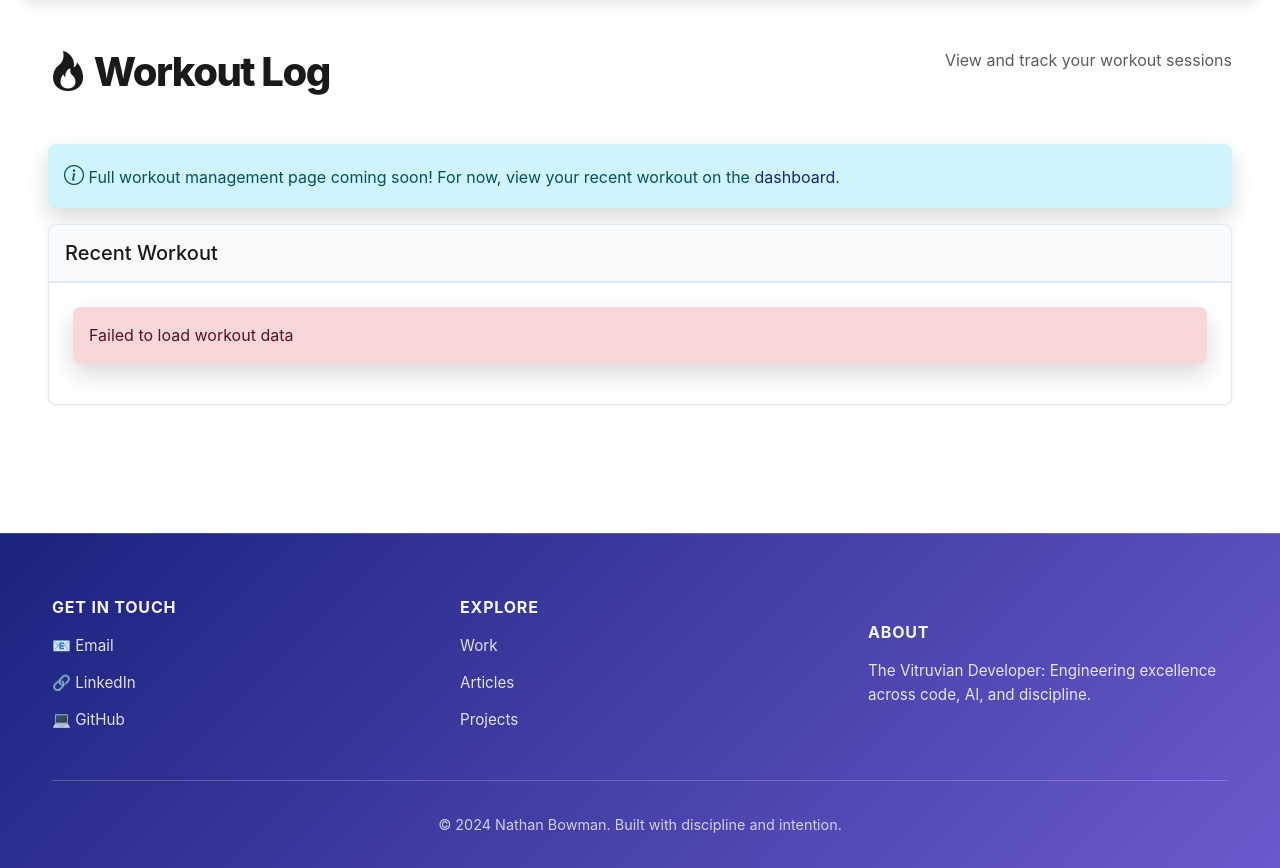
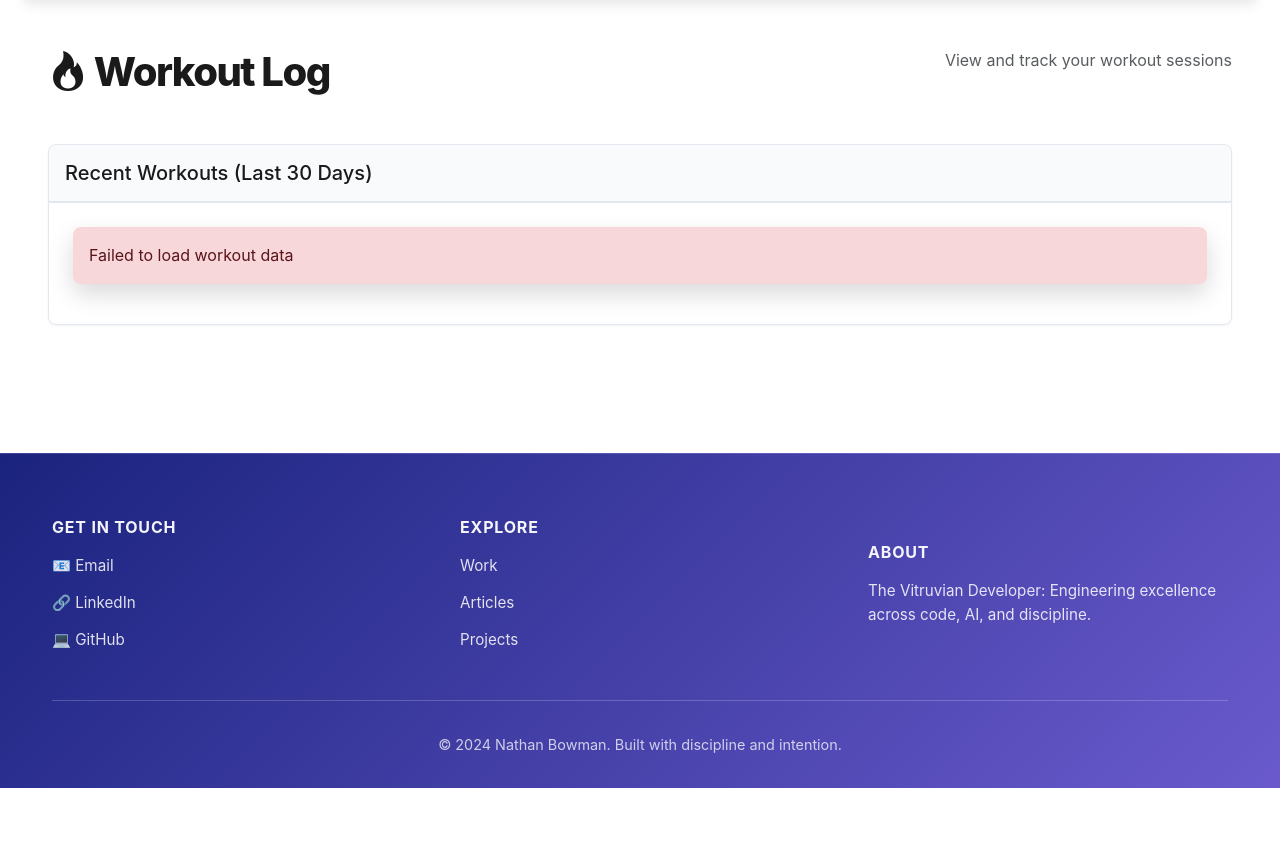
Before and after one commit to nbowman189/vitruvian-developer, a Flask app: template website/templates/workout_workouts.html in a window 1280 px wide. Shown: the part 161-1029 px from the top of the page. After the commit the page ends 949 px from the top, so only its background shows below. Run offline with Flask 3, Linux system fonts and the light colour scheme; the template is opened without the code that fills it, so the values that code supplies are empty; some libraries are stand-ins or nearby versions.

Commit message:
Fix workout page: use notes field instead of non-existent name field
Fixed workout page loading failure and improved display:

API Fix:
- Changed workout.name to workout.notes in /recent endpoint
- WorkoutSession model doesn't have 'name' field, uses 'notes' instead

Workout Page Improvements:
- Changed from single recent workout to table of last 30 workouts
- Shows date, type (with badge), duration, and notes for each workout
- Uses proper API endpoint /api/workouts with pagination
- Better data presentation with table format

Now displays all 27 imported workout sessions with full details.

🤖 Generated with [Claude Code](https://claude.com/claude-code)

Co-Authored-By: Claude Sonnet 4.5 <noreply@anthropic.com>

```diff
--- a/website/api/workout.py
+++ b/website/api/workout.py
@@ -608,7 +608,7 @@ def get_recent_workout():
 
     return success_response(
         data={
-            'name': workout.name or workout.session_type.value.replace('_', ' ').title(),
+            'name': workout.notes or workout.session_type.value.replace('_', ' ').title(),
             'duration': workout.duration_minutes,
             'date': workout.session_date.isoformat() if workout.session_date else None
         },
--- a/website/templates/workout_workouts.html
+++ b/website/templates/workout_workouts.html
@@ -18,21 +18,17 @@
         <p class="text-muted">View and track your workout sessions</p>
     </section>
 
-    <!-- Coming Soon Notice -->
-    <div class="alert alert-info">
-        <i class="bi bi-info-circle"></i> Full workout management page coming soon!
-        For now, view your recent workout on the <a href="/dashboard">dashboard</a>.
-    </div>
-
-    <!-- Recent Workout Card -->
+    <!-- Recent Workouts List -->
     <div class="card">
         <div class="card-header">
-            <h5 class="card-title mb-0">Recent Workout</h5>
+            <h5 class="card-title mb-0">Recent Workouts (Last 30 Days)</h5>
         </div>
-        <div class="card-body" id="recent-workout-content">
-            <div class="text-center py-4">
-                <div class="spinner-border text-primary" role="status">
-                    <span class="visually-hidden">Loading...</span>
+        <div class="card-body">
+            <div id="workouts-list-container">
+                <div class="text-center py-4">
+                    <div class="spinner-border text-primary" role="status">
+                        <span class="visually-hidden">Loading...</span>
+                    </div>
                 </div>
             </div>
         </div>
@@ -44,33 +40,63 @@
 <script src="/static/js/common.js"></script>
 <script>
 document.addEventListener('DOMContentLoaded', async function() {
+    await loadWorkouts();
+});
+
+async function loadWorkouts() {
     try {
-        const response = await API.get('/api/workouts/recent');
-        const workout = response.data;
+        const response = await API.get('/api/workouts?per_page=30&sort=desc');
+        const workouts = response.data;
 
-        const content = document.getElementById('recent-workout-content');
-        content.innerHTML = `
-            <div class="row">
-                <div class="col-md-4">
-                    <h6>Workout</h6>
-                    <p>${workout.name || 'N/A'}</p>
-                </div>
-                <div class="col-md-4">
-                    <h6>Date</h6>
-                    <p>${workout.date ? DateUtils.formatDateDisplay(workout.date) : 'N/A'}</p>
-                </div>
-                <div class="col-md-4">
-                    <h6>Duration</h6>
-                    <p>${workout.duration ? workout.duration + ' mins' : 'N/A'}</p>
-                </div>
+        const container = document.getElementById('workouts-list-container');
+
+        if (!workouts || workouts.length === 0) {
+            container.innerHTML = '<p class="text-muted text-center">No workouts found</p>';
+            return;
+        }
+
+        let tableHTML = `
+            <div class="table-responsive">
+                <table class="table table-hover">
+                    <thead>
+                        <tr>
+                            <th>Date</th>
+                            <th>Type</th>
+                            <th>Duration</th>
+                            <th>Notes</th>
+                        </tr>
+                    </thead>
+                    <tbody>
+        `;
+
+        workouts.forEach(workout => {
+            const sessionType = workout.session_type ? workout.session_type.replace('_', ' ').toUpperCase() : 'N/A';
+            const duration = workout.duration_minutes ? workout.duration_minutes + ' mins' : '-';
+            const notes = workout.notes || '-';
+
+            tableHTML += `
+                <tr>
+                    <td>${DateUtils.formatDateDisplay(workout.session_date)}</td>
+                    <td><span class="badge bg-primary">${sessionType}</span></td>
+                    <td>${duration}</td>
+                    <td class="text-truncate" style="max-width: 400px;" title="${notes}">${notes}</td>
+                </tr>
+            `;
+        });
+
+        tableHTML += `
+                    </tbody>
+                </table>
             </div>
         `;
+
+        container.innerHTML = tableHTML;
     } catch (error) {
-        console.error('Error loading workout:', error);
-        document.getElementById('recent-workout-content').innerHTML = `
+        console.error('Error loading workouts:', error);
+        document.getElementById('workouts-list-container').innerHTML = `
             <div class="alert alert-danger">Failed to load workout data</div>
         `;
     }
-});
+}
 </script>
 {% endblock %}
```
Also changed, not shown: 1 other file.
